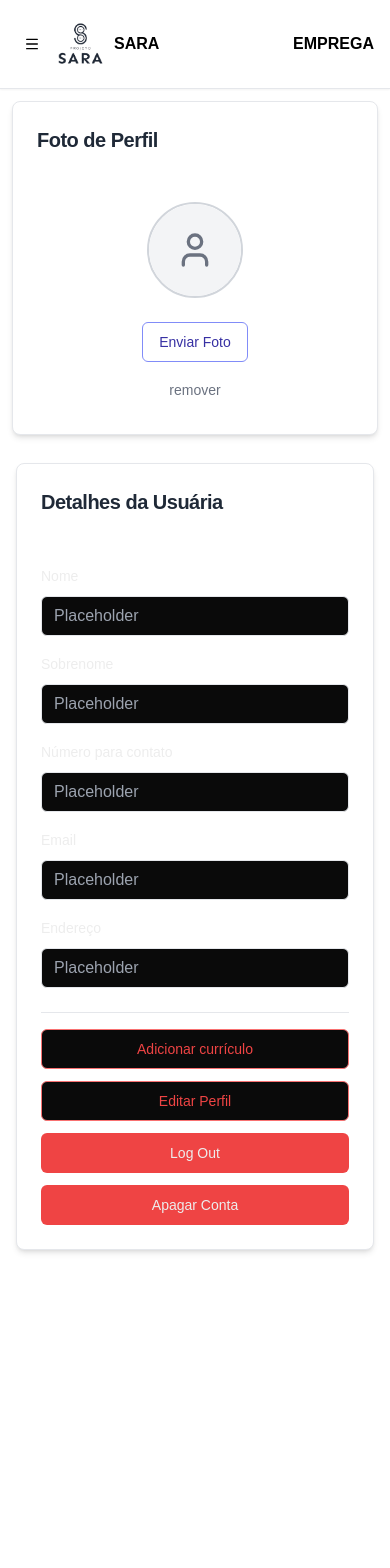
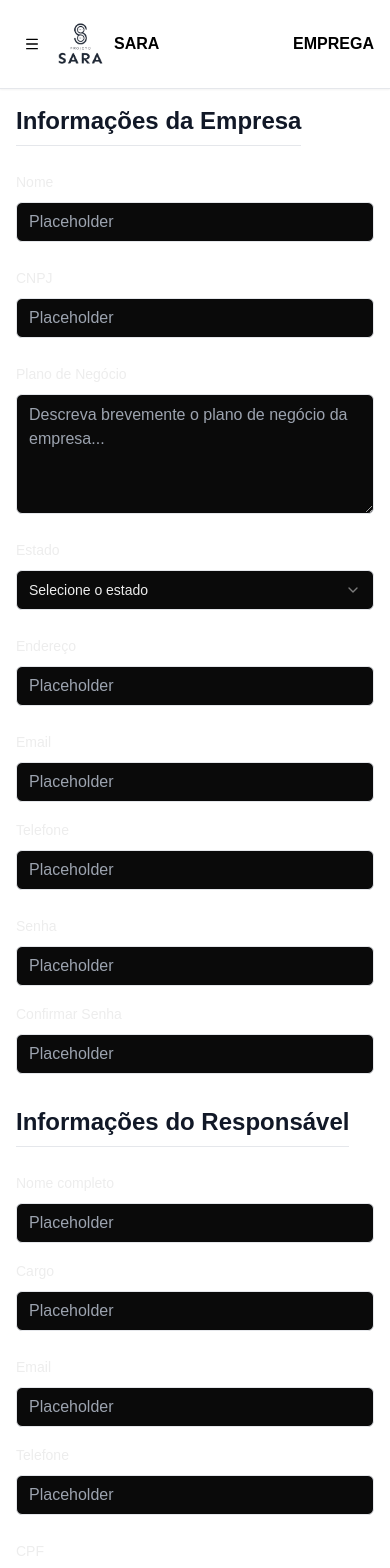
Before and after one commit to zauns/projeto-sara-frontend, a Next.js app: page /sandbox in a window 390 px wide. Shown: the top 1568 px of the page. Before the commit the page ends 1266 px from the top, so only its background shows below. Built offline with nearby package versions, Linux system fonts and the light colour scheme.

Commit message:
Criado o componente de formulário de registro de empresa.

```diff
--- a/src/app/sandbox/page.tsx
+++ b/src/app/sandbox/page.tsx
@@ -6,6 +6,7 @@ import { ProfilePhotoCard } from '@/components/core/profile-photo-card';
 import { UserDetailsCard } from '@/components/core/user-details-card';
 import { CurriculumForm } from '@/components/core/curriculum-form';
 import { CurriculumDisplay } from '@/components/core/curriculum-display';
+import { CompanyRegistrationForm } from '@/components/core/company-registration-form';
 
 
 export default function SandboxPage() {
@@ -42,15 +43,17 @@ export default function SandboxPage() {
         authorImageUrl="https://github.com/shadcn.png"
       />
       */}
-
+      {/*
       <ProfilePhotoCard />
 
       <UserDetailsCard/>
-
+      /*}
 
       {/*<CurriculumForm />*/}
 
       {/*<CurriculumDisplay />*/}
+
+      <CompanyRegistrationForm />
     </div>
   );
 }
--- /dev/null
+++ b/src/components/core/company-registration-form.tsx
@@ -0,0 +1,180 @@
+"use client";
+
+import { Button } from "@/components/ui/button";
+import { Input } from "@/components/ui/input";
+import { Label } from "@/components/ui/label";
+import {
+    Select,
+    SelectContent,
+    SelectItem,
+    SelectTrigger,
+    SelectValue,
+} from "@/components/ui/select";
+import { Separator } from "@/components/ui/separator";
+import { Textarea } from "../ui/textarea";
+
+//Formulário principal para o cadastro de novas empresas,
+export function CompanyRegistrationForm() {
+    return (
+        <div className="w-full max-w-2xl mx-auto p-4 md:p-8">
+            <form className="space-y-8">
+
+                {/*Informações da Empresa*/}
+                <fieldset className="space-y-6">
+                    <legend className="text-2xl font-semibold text-gray-900 border-b pb-2">
+                        Informações da Empresa
+                    </legend>
+
+                    <div className="space-y-2">
+                        <Label htmlFor="nomeFantasia">Nome</Label>
+                        <Input id="nomeFantasia" placeholder="Placeholder" />
+                    </div>
+
+                    <div className="space-y-2">
+                        <Label htmlFor="cnpj">CNPJ</Label>
+                        <Input id="cnpj" placeholder="Placeholder" />
+                    </div>
+                    <div className="space-y-2">
+                        <Label htmlFor="businessPlan">Plano de Negócio</Label>
+                        <Textarea
+                            id="businessPlan"
+                            placeholder="Descreva brevemente o plano de negócio da empresa..."
+                            className="min-h-[120px]"
+                        />
+                    </div>
+
+                    <div className="space-y-2">
+                        <Label htmlFor="state">Estado</Label>
+                        <Select>
+                            <SelectTrigger id="state">
+                                <SelectValue placeholder="Selecione o estado" />
+                            </SelectTrigger>
+                            <SelectContent className="bg-white max-h-[300px]">
+                                {/* Sudeste */}
+                                <SelectItem value="ES">Espírito Santo</SelectItem>
+                                <SelectItem value="MG">Minas Gerais</SelectItem>
+                                <SelectItem value="RJ">Rio de Janeiro</SelectItem>
+                                <SelectItem value="SP">São Paulo</SelectItem>
+
+                                {/* Sul */}
+                                <SelectItem value="PR">Paraná</SelectItem>
+                                <SelectItem value="RS">Rio Grande do Sul</SelectItem>
+                                <SelectItem value="SC">Santa Catarina</SelectItem>
+
+                                {/* Centro-Oeste */}
+                                <SelectItem value="DF">Distrito Federal</SelectItem>
+                                <SelectItem value="GO">Goiás</SelectItem>
+                                <SelectItem value="MT">Mato Grosso</SelectItem>
+                                <SelectItem value="MS">Mato Grosso do Sul</SelectItem>
+
+                                {/* Nordeste */}
+                                <SelectItem value="AL">Alagoas</SelectItem>
+                                <SelectItem value="BA">Bahia</SelectItem>
+                                <SelectItem value="CE">Ceará</SelectItem>
+                                <SelectItem value="MA">Maranhão</SelectItem>
+                                <SelectItem value="PB">Paraíba</SelectItem>
+                                <SelectItem value="PE">Pernambuco</SelectItem>
+                                <SelectItem value="PI">Piauí</SelectItem>
+                                <SelectItem value="RN">Rio Grande do Norte</SelectItem>
+                                <SelectItem value="SE">Sergipe</SelectItem>
+
+                                {/* Norte */}
+                                <SelectItem value="AC">Acre</SelectItem>
+                                <SelectItem value="AP">Amapá</SelectItem>
+                                <SelectItem value="AM">Amazonas</SelectItem>
+                                <SelectItem value="PA">Pará</SelectItem>
+                                <SelectItem value="RO">Rondônia</SelectItem>
+                                <SelectItem value="RR">Roraima</SelectItem>
+                                <SelectItem value="TO">Tocantins</SelectItem>
+                            </SelectContent>
+                        </Select>
+                    </div>
+
+                    <div className="space-y-2">
+                        <Label htmlFor="endereco">Endereço</Label>
+                        <Input id="endereco" placeholder="Placeholder" />
+                    </div>
+
+                    {/* Grid do email e telefone da empresa */}
+                    <div className="grid grid-cols-1 md:grid-cols-2 gap-4">
+                        <div className="space-y-2">
+                            <Label htmlFor="companyEmail">Email</Label>
+                            <Input id="companyEmail" type="email" placeholder="Placeholder" />
+                        </div>
+                        <div className="space-y-2">
+                            <Label htmlFor="companyPhone">Telefone</Label>
+                            <Input id="companyPhone" type="tel" placeholder="Placeholder" />
+                        </div>
+                    </div>
+
+                    {/* Grid da senha e confirmar senha */}
+                    <div className="grid grid-cols-1 md:grid-cols-2 gap-4">
+                        <div className="space-y-2">
+                            <Label htmlFor="password">Senha</Label>
+                            <Input id="password" type="password" placeholder="Placeholder" />
+                        </div>
+                        <div className="space-y-2">
+                            <Label htmlFor="confirmPassword">Confirmar Senha</Label>
+                            <Input id="confirmPassword" type="password" placeholder="Placeholder" />
+                        </div>
+                    </div>
+                </fieldset>
+
+                {/*Informações do Responsável*/}
+                <fieldset className="space-y-6">
+                    <legend className="text-2xl font-semibold text-gray-900 border-b pb-2">
+                        Informações do Responsável
+                    </legend>
+
+                    {/* grid para nome completo e cargo */}
+                    <div className="grid grid-cols-1 md:grid-cols-2 gap-4">
+                        <div className="space-y-2">
+                            <Label htmlFor="respName">Nome completo</Label>
+                            <Input id="respName" placeholder="Placeholder" />
+                        </div>
+                        <div className="space-y-2">
+                            <Label htmlFor="respCargo">Cargo</Label>
+                            <Input id="respCargo" placeholder="Placeholder" />
+                        </div>
+                    </div>
+
+                    {/* grid para email e telefone do responsável */}
+                    <div className="grid grid-cols-1 md:grid-cols-2 gap-4">
+                        <div className="space-y-2">
+                            <Label htmlFor="respEmail">Email</Label>
+                            <Input id="respEmail" type="email" placeholder="Placeholder" />
+                        </div>
+                        <div className="space-y-2">
+                            <Label htmlFor="respPhone">Telefone</Label>
+                            <Input id="respPhone" type="tel" placeholder="Placeholder" />
+                        </div>
+                    </div>
+
+                    <div className="space-y-2">
+                        <Label htmlFor="respCpf">CPF</Label>
+                        <Input id="respCpf" placeholder="Placeholder" />
+                    </div>
+                </fieldset>
+
+                {/* Botões */}
+                <div className="flex flex-col-reverse md:flex-row justify-end gap-3 pt-4">
+                    <Button
+                        type="button" // Evita o submit do formulário
+                        variant="outline"
+                        className="w-full md:w-auto border-gray-400 text-gray-700 hover:bg-gray-100"
+                    >
+                        Voltar
+                    </Button>
+                    <Button
+                        type="submit"
+                        variant="destructive" // Usando o tema vermelho
+                        className="w-full md:w-auto bg-red-400 hover:bg-red-500"
+                    >
+                        Continuar
+                    </Button>
+                </div>
+
+            </form>
+        </div>
+    );
+}
```
